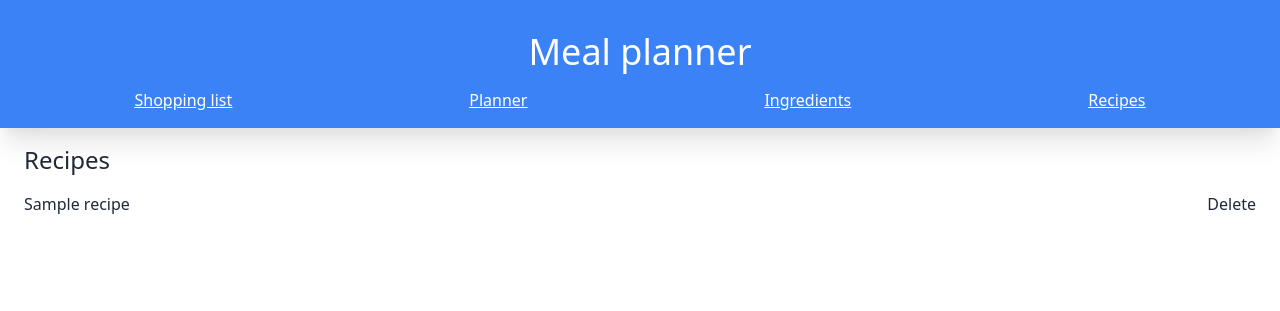
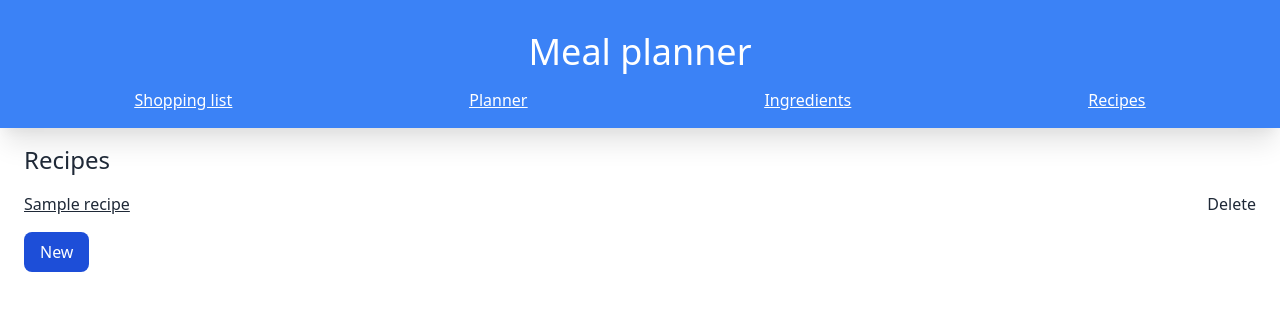
Before and after one commit to mindriot101/mealplanner, a Flask app: template mealplanner/templates/recipes.html in a window 1280 px wide. Shown: the top 311 px of the page. Run offline with Flask 2, Linux system fonts and the light colour scheme; the template is opened without the code that fills it: most values are stand-ins (such as "Sample title", 1, 10 or a date in 2020).

Commit message:
Adds new button for new recipe page

```diff
--- a/mealplanner/templates/recipes.html
+++ b/mealplanner/templates/recipes.html
@@ -1,7 +1,7 @@
 {% extends "base.html" %}
 
 {% block content %}
-<div class="flex flex-col">
+<div class="md:block flex flex-col">
     <h2 class="text-2xl mb-4">Recipes</h2>
 
     <a class="md:hidden underline mb-4" href="{{ url_for('new-recipe') }}">Create recipe</a>
@@ -9,7 +9,7 @@
     <ul class="list-none">
         {% for recipe in recipes %}
         <li class="flex justify-between">
-            {{ recipe.name }}
+            <a class="underline" href="{{ url_for('recipe', id=recipe.id) }}">{{ recipe.name }}</a>
             <form method="POST" action="{{ url_for('recipe', id=recipe.id) }}">
                 <button type="submit">Delete</button>
             </form>
@@ -17,6 +17,10 @@
         {% endfor %}
     </ul>
 
+    <a class="bg-blue-700 rounded-lg text-white md:inline-block mt-4 px-4 py-2" href="{{ url_for('new-recipe') }}">
+        New
+    </a>
+
 </div>
 
 {% endblock content %}
```
